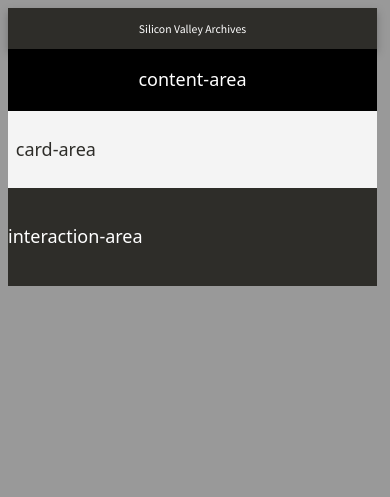
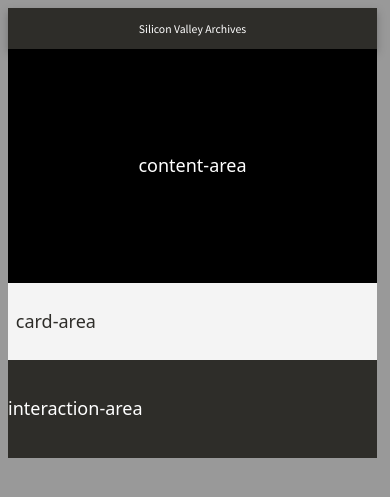
Before and after one commit to sul-dlss/wallscreens, a Jekyll site: the page built from _wallscreens/testing/general_layout/sul-colors.html, in a window 390 px wide. Shown: the top 497 px of the page. Built offline with Jekyll 4.4.1, drawn with Linux system fonts in a browser that asks for light colours.

Commit message:
Add a fixed height for the content area on mobile

```diff
--- a/css/wallscreens/styles.css
+++ b/css/wallscreens/styles.css
@@ -61,6 +61,10 @@ pre {
 
    .card-nav {
      order: -1;
+   }
+
+   .content-area {
+     height: 60vw;
    }
 }
 
```
